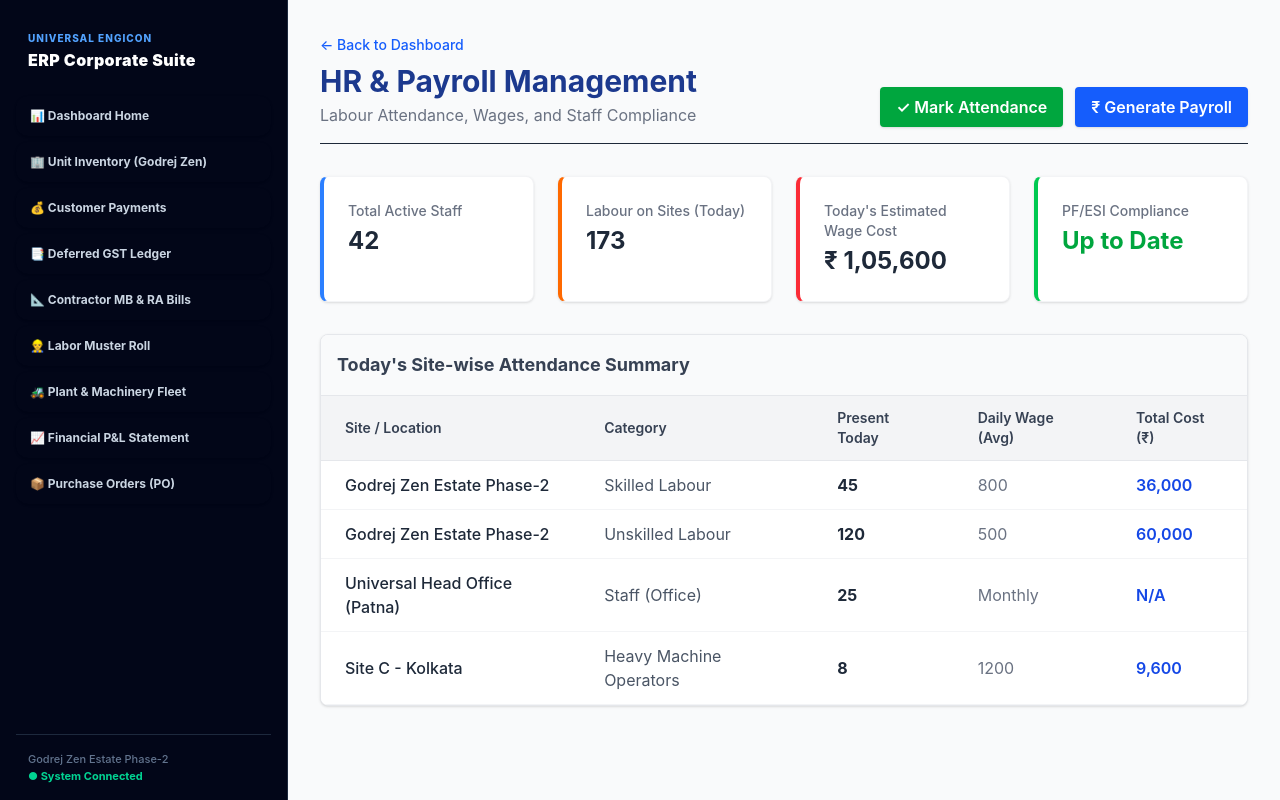
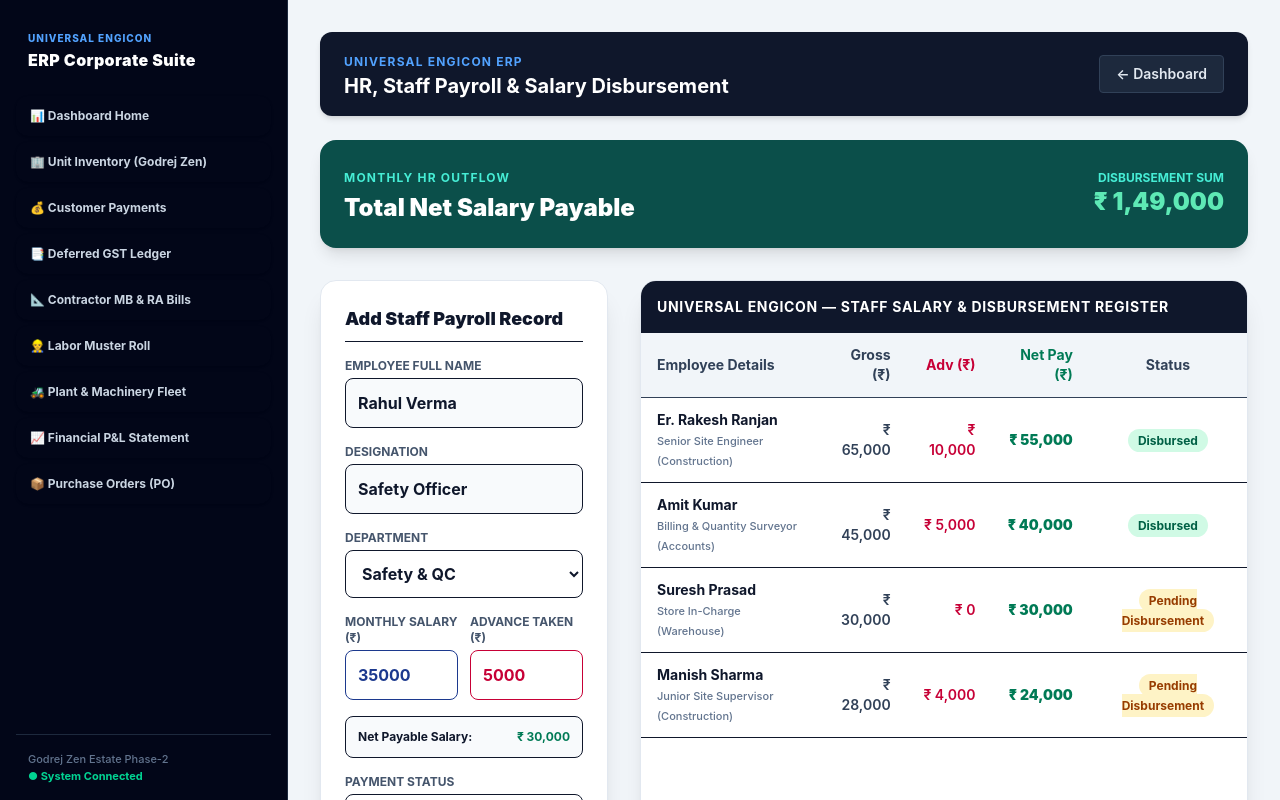
Before and after one commit to khalidahmad71/erp-universalengicon, a Next.js app: page /hr in a window 1280 px wide. Built offline with nearby package versions, Linux system fonts and the light colour scheme; no server answers.

Commit message:
Update HR module with staff payroll and salary disbursement register

```diff
--- a/app/hr/page.tsx
+++ b/app/hr/page.tsx
@@ -1,80 +1,177 @@
-import React from 'react';
+'use client';
+
+import React, { useState } from 'react';
 import Link from 'next/link';
+import { createClient } from '@supabase/supabase-js';
 
-export default function HRPayroll() {
-  // Dummy data for Site-wise Labour & Staff
-  const attendanceData = [
-    { id: 1, site: "Godrej Zen Estate Phase-2", type: "Skilled Labour", count: 45, wagePerDay: 800, totalCost: "36,000" },
-    { id: 2, site: "Godrej Zen Estate Phase-2", type: "Unskilled Labour", count: 120, wagePerDay: 500, totalCost: "60,000" },
-    { id: 3, site: "Universal Head Office (Patna)", type: "Staff (Office)", count: 25, wagePerDay: "Monthly", totalCost: "N/A" },
-    { id: 4, site: "Site C - Kolkata", type: "Heavy Machine Operators", count: 8, wagePerDay: 1200, totalCost: "9,600" },
+const supabaseUrl = process.env.NEXT_PUBLIC_SUPABASE_URL || 'https://jvorxidiigvdznnpgxrj.supabase.co';
+const supabaseKey = process.env.NEXT_PUBLIC_SUPABASE_ANON_KEY || '';
+let supabase: any = null;
+try { if (supabaseUrl && supabaseKey) { supabase = createClient(supabaseUrl, supabaseKey); } } catch (e) {}
+
+const initialStaffPayroll = [
+  { id: 1, employee_name: 'Er. Rakesh Ranjan', designation: 'Senior Site Engineer', department: 'Construction', monthly_salary: 65000, advance_taken: 10000, net_payable: 55000, payment_status: 'Disbursed' },
+  { id: 2, employee_name: 'Amit Kumar', designation: 'Billing & Quantity Surveyor', department: 'Accounts', monthly_salary: 45000, advance_taken: 5000, net_payable: 40000, payment_status: 'Disbursed' },
+  { id: 3, employee_name: 'Suresh Prasad', designation: 'Store In-Charge', department: 'Warehouse', monthly_salary: 30000, advance_taken: 0, net_payable: 30000, payment_status: 'Pending Disbursement' },
+  { id: 4, employee_name: 'Manish Sharma', designation: 'Junior Site Supervisor', department: 'Construction', monthly_salary: 28000, advance_taken: 4000, net_payable: 24000, payment_status: 'Pending Disbursement' }
 ];
 
+export default function HRPayrollModule() {
+  const [payrollList, setPayrollList] = useState(initialStaffPayroll);
+  const [empName, setEmpName] = useState('Rahul Verma');
+  const [designation, setDesignation] = useState('Safety Officer');
+  const [department, setDepartment] = useState('Safety & QC');
+  const [salary, setSalary] = useState<number>(35000);
+  const [advance, setAdvance] = useState<number>(5000);
+  const [status, setStatus] = useState('Pending Disbursement');
+  const [isSaving, setIsSaving] = useState(false);
+  const [successMsg, setSuccessMsg] = useState('');
+
+  const netPayableAmt = salary - advance;
+
+  const handleAddPayroll = async (e: React.FormEvent) => {
+    e.preventDefault();
+    setIsSaving(true);
+    const newRecord = {
+      id: payrollList.length + 1,
+      employee_name: empName,
+      designation: designation,
+      department: department,
+      monthly_salary: salary,
+      advance_taken: advance,
+      net_payable: netPayableAmt,
+      payment_status: status
+    };
+
+    try {
+      if (supabase) {
+        await supabase.from('corporate_hr_payroll').insert([newRecord]);
+      }
+      setPayrollList([newRecord, ...payrollList]);
+      setSuccessMsg('Employee payroll record added successfully!');
+    } catch (err) {
+      console.error(err);
+    } finally {
+      setIsSaving(false);
+    }
+  };
+
+  const totalPayrollOutflow = payrollList.reduce((acc, p) => acc + p.net_payable, 0);
+
   return (
-    <div className="min-h-screen bg-gray-50 text-gray-800 p-8">
+    <div className="p-8 pb-20">
 
-      {/* Header with Back Button */}
-      <header className="mb-8 flex justify-between items-end border-b pb-4">
+      {/* Top Header */}
+      <div className="max-w-6xl mx-auto mb-6 flex justify-between items-center bg-slate-900 text-white px-6 py-4 rounded-xl shadow-md">
         <div>
-          <Link href="/" className="text-blue-600 hover:underline text-sm font-medium mb-2 inline-block">
-            ← Back to Dashboard
+          <span className="text-xs uppercase tracking-widest text-blue-400 font-bold">Universal Engicon ERP</span>
+          <h2 className="text-xl font-bold">HR, Staff Payroll & Salary Disbursement</h2>
+        </div>
+        <Link href="/" className="bg-slate-800 hover:bg-slate-700 text-slate-200 text-sm font-semibold py-2 px-4 rounded border border-slate-700 transition">
+          ← Dashboard
         </Link>
-          <h1 className="text-3xl font-bold text-blue-900">HR & Payroll Management</h1>
-          <p className="text-gray-500 mt-1">Labour Attendance, Wages, and Staff Compliance</p>
       </div>
-        <div className="flex gap-3">
-            <button className="bg-green-600 hover:bg-green-700 text-white font-semibold py-2 px-4 rounded shadow">
-              ✓ Mark Attendance
-            </button>
-            <button className="bg-blue-600 hover:bg-blue-700 text-white font-semibold py-2 px-4 rounded shadow">
-              ₹ Generate Payroll
-            </button>
+
+      {successMsg && (
+        <div className="max-w-6xl mx-auto mb-6 bg-emerald-50 border border-emerald-300 text-emerald-900 p-4 rounded-xl font-bold text-center">
+          ✓ {successMsg}
         </div>
-      </header>
+      )}
 
-      {/* KPI Stats Cards */}
-      <div className="grid grid-cols-1 md:grid-cols-4 gap-6 mb-8">
-        <div className="bg-white p-6 rounded-lg shadow-sm border border-gray-100 border-l-4 border-l-blue-500">
-          <p className="text-sm text-gray-500 font-medium">Total Active Staff</p>
-          <p className="text-2xl font-bold mt-1 text-gray-800">42</p>
+      {/* Summary Stat Card */}
+      <div className="max-w-6xl mx-auto bg-teal-900 text-white p-6 rounded-2xl shadow-lg mb-8 flex justify-between items-center">
+        <div>
+          <span className="text-xs uppercase tracking-widest text-teal-300 font-bold">Monthly HR Outflow</span>
+          <h3 className="text-2xl font-black mt-1">Total Net Salary Payable</h3>
         </div>
-        <div className="bg-white p-6 rounded-lg shadow-sm border border-gray-100 border-l-4 border-l-orange-500">
-          <p className="text-sm text-gray-500 font-medium">Labour on Sites (Today)</p>
-          <p className="text-2xl font-bold mt-1 text-gray-800">173</p>
-        </div>
-        <div className="bg-white p-6 rounded-lg shadow-sm border border-gray-100 border-l-4 border-l-red-500">
-          <p className="text-sm text-gray-500 font-medium">Today's Estimated Wage Cost</p>
-          <p className="text-2xl font-bold mt-1 text-gray-800">₹ 1,05,600</p>
-        </div>
-        <div className="bg-white p-6 rounded-lg shadow-sm border border-gray-100 border-l-4 border-l-green-500">
-          <p className="text-sm text-gray-500 font-medium">PF/ESI Compliance</p>
-          <p className="text-2xl font-bold mt-1 text-green-600">Up to Date</p>
+        <div className="text-right">
+          <p className="text-xs text-teal-300 uppercase font-bold">Disbursement Sum</p>
+          <p className="text-2xl font-black text-emerald-300">₹ {totalPayrollOutflow.toLocaleString('en-IN')}</p>
         </div>
       </div>
 
-      {/* Attendance & Wages Table */}
-      <div className="bg-white rounded-lg shadow border border-gray-200 overflow-hidden">
-        <div className="p-4 border-b border-gray-200 bg-gray-50">
-            <h2 className="font-bold text-lg text-gray-700">Today's Site-wise Attendance Summary</h2>
+      {/* Form & Table Container */}
+      <div className="max-w-6xl mx-auto grid grid-cols-1 lg:grid-cols-3 gap-8">
+
+        {/* Register Payroll Form */}
+        <div className="bg-white p-6 rounded-2xl shadow-xl border border-slate-200 h-fit">
+          <h3 className="text-lg font-black text-slate-900 mb-4 pb-2 border-b">Add Staff Payroll Record</h3>
+          <form onSubmit={handleAddPayroll} className="space-y-4">
+            <div>
+              <label className="block text-xs font-bold text-slate-600 uppercase mb-1">Employee Full Name</label>
+              <input type="text" className="w-full p-3 border rounded-lg font-bold bg-slate-50" value={empName} onChange={(e) => setEmpName(e.target.value)} required />
             </div>
-        <table className="min-w-full text-left border-collapse">
-          <thead className="bg-gray-100 border-b border-gray-200">
+            <div>
+              <label className="block text-xs font-bold text-slate-600 uppercase mb-1">Designation</label>
+              <input type="text" className="w-full p-3 border rounded-lg font-bold bg-slate-50" value={designation} onChange={(e) => setDesignation(e.target.value)} required />
+            </div>
+            <div>
+              <label className="block text-xs font-bold text-slate-600 uppercase mb-1">Department</label>
+              <select className="w-full p-3 border rounded-lg font-bold bg-white" value={department} onChange={(e) => setDepartment(e.target.value)}>
+                <option value="Construction">Construction</option>
+                <option value="Accounts">Accounts</option>
+                <option value="Warehouse">Warehouse</option>
+                <option value="Safety & QC">Safety & QC</option>
+                <option value="Management">Management</option>
+              </select>
+            </div>
+            <div className="grid grid-cols-2 gap-3">
+              <div>
+                <label className="block text-xs font-bold text-slate-600 uppercase mb-1">Monthly Salary (₹)</label>
+                <input type="number" className="w-full p-3 border rounded-lg font-bold text-blue-900" value={salary} onChange={(e) => setSalary(Number(e.target.value))} required />
+              </div>
+              <div>
+                <label className="block text-xs font-bold text-slate-600 uppercase mb-1">Advance Taken (₹)</label>
+                <input type="number" className="w-full p-3 border rounded-lg font-bold text-rose-700" value={advance} onChange={(e) => setAdvance(Number(e.target.value))} required />
+              </div>
+            </div>
+            <div className="bg-slate-50 p-3 rounded-lg border text-xs font-bold flex justify-between">
+              <span>Net Payable Salary:</span>
+              <span className="text-emerald-700">₹ {netPayableAmt.toLocaleString('en-IN')}</span>
+            </div>
+            <div>
+              <label className="block text-xs font-bold text-slate-600 uppercase mb-1">Payment Status</label>
+              <select className="w-full p-3 border rounded-lg font-bold bg-white" value={status} onChange={(e) => setStatus(e.target.value)}>
+                <option value="Pending Disbursement">Pending Disbursement</option>
+                <option value="Disbursed">Disbursed</option>
+              </select>
+            </div>
+            <button type="submit" disabled={isSaving} className="w-full bg-blue-600 hover:bg-blue-700 text-white font-black py-3.5 rounded-xl shadow transition uppercase tracking-wider text-sm">
+              {isSaving ? 'Saving...' : '+ Save Payroll Record'}
+            </button>
+          </form>
+        </div>
+
+        {/* Payroll Master Table */}
+        <div className="lg:col-span-2 bg-white rounded-2xl shadow-xl border border-slate-200 overflow-hidden">
+          <div className="bg-slate-900 text-white p-4 font-bold text-sm uppercase tracking-wider">
+            Universal Engicon — Staff Salary & Disbursement Register
+          </div>
+          <table className="w-full text-left border-collapse text-sm">
+            <thead className="bg-slate-100 text-slate-700 border-b">
               <tr>
-              <th className="py-3 px-6 text-sm font-semibold text-gray-700">Site / Location</th>
-              <th className="py-3 px-6 text-sm font-semibold text-gray-700">Category</th>
-              <th className="py-3 px-6 text-sm font-semibold text-gray-700">Present Today</th>
-              <th className="py-3 px-6 text-sm font-semibold text-gray-700">Daily Wage (Avg)</th>
-              <th className="py-3 px-6 text-sm font-semibold text-gray-700">Total Cost (₹)</th>
+                <th className="py-3 px-4">Employee Details</th>
+                <th className="py-3 px-4 text-right">Gross (₹)</th>
+                <th className="py-3 px-4 text-right text-rose-700">Adv (₹)</th>
+                <th className="py-3 px-4 text-right text-emerald-700">Net Pay (₹)</th>
+                <th className="py-3 px-4 text-center">Status</th>
               </tr>
             </thead>
             <tbody>
-            {attendanceData.map((row, index) => (
-              <tr key={row.id} className="border-b border-gray-100 hover:bg-gray-50 bg-white">
-                <td className="py-3 px-6 font-medium text-gray-800">{row.site}</td>
-                <td className="py-3 px-6 text-gray-600">{row.type}</td>
-                <td className="py-3 px-6 font-bold text-gray-800">{row.count}</td>
-                <td className="py-3 px-6 text-gray-500">{row.wagePerDay}</td>
-                <td className="py-3 px-6 font-semibold text-blue-700">{row.totalCost}</td>
+              {payrollList.map((p) => (
+                <tr key={p.id} className="border-b hover:bg-slate-50">
+                  <td className="py-3 px-4">
+                    <span className="font-bold text-slate-900 block">{p.employee_name}</span>
+                    <span className="text-[11px] text-slate-500 font-medium">{p.designation} ({p.department})</span>
+                  </td>
+                  <td className="py-3 px-4 text-right font-semibold text-slate-700">₹ {p.monthly_salary.toLocaleString('en-IN')}</td>
+                  <td className="py-3 px-4 text-right font-semibold text-rose-700">₹ {p.advance_taken.toLocaleString('en-IN')}</td>
+                  <td className="py-3 px-4 text-right font-black text-emerald-700">₹ {p.net_payable.toLocaleString('en-IN')}</td>
+                  <td className="py-3 px-4 text-center">
+                    <span className={`text-xs font-bold px-2.5 py-1 rounded-full ${p.payment_status === 'Disbursed' ? 'bg-emerald-100 text-emerald-800' : 'bg-amber-100 text-amber-800'}`}>
+                      {p.payment_status}
+                    </span>
+                  </td>
                 </tr>
               ))}
             </tbody>
@@ -82,5 +179,6 @@ export default function HRPayroll() {
         </div>
 
       </div>
+    </div>
   );
 }
```
Lines whose indentation alone changed are shown as unchanged.
